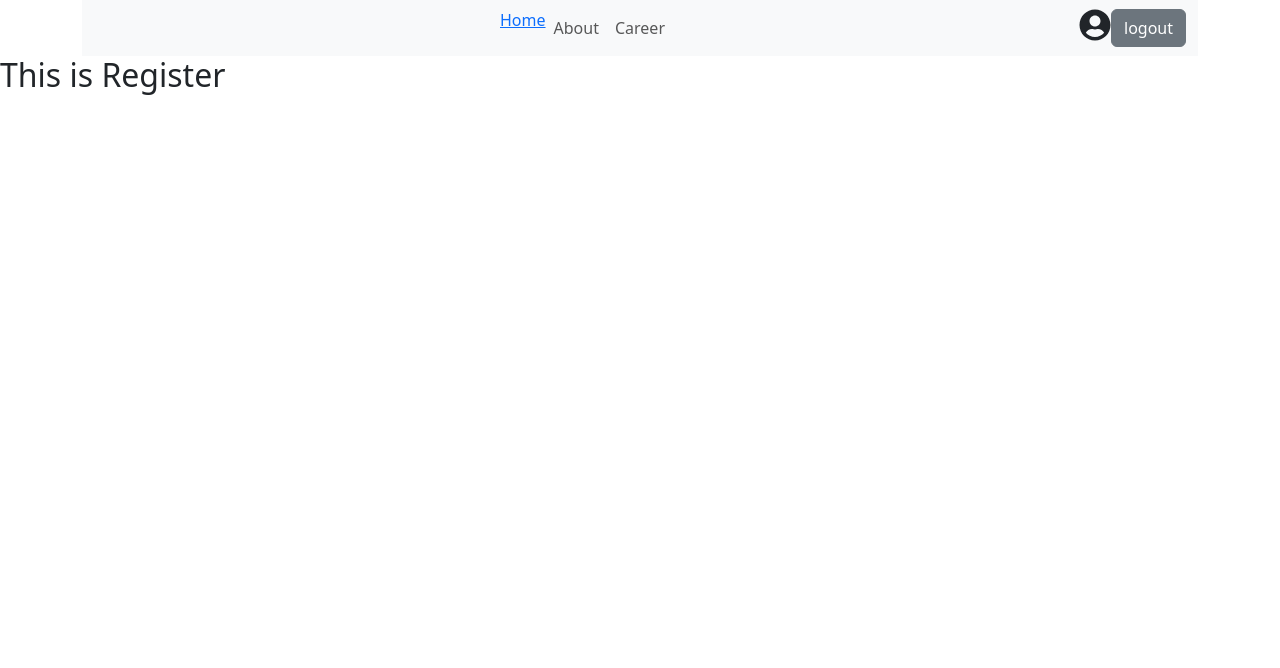
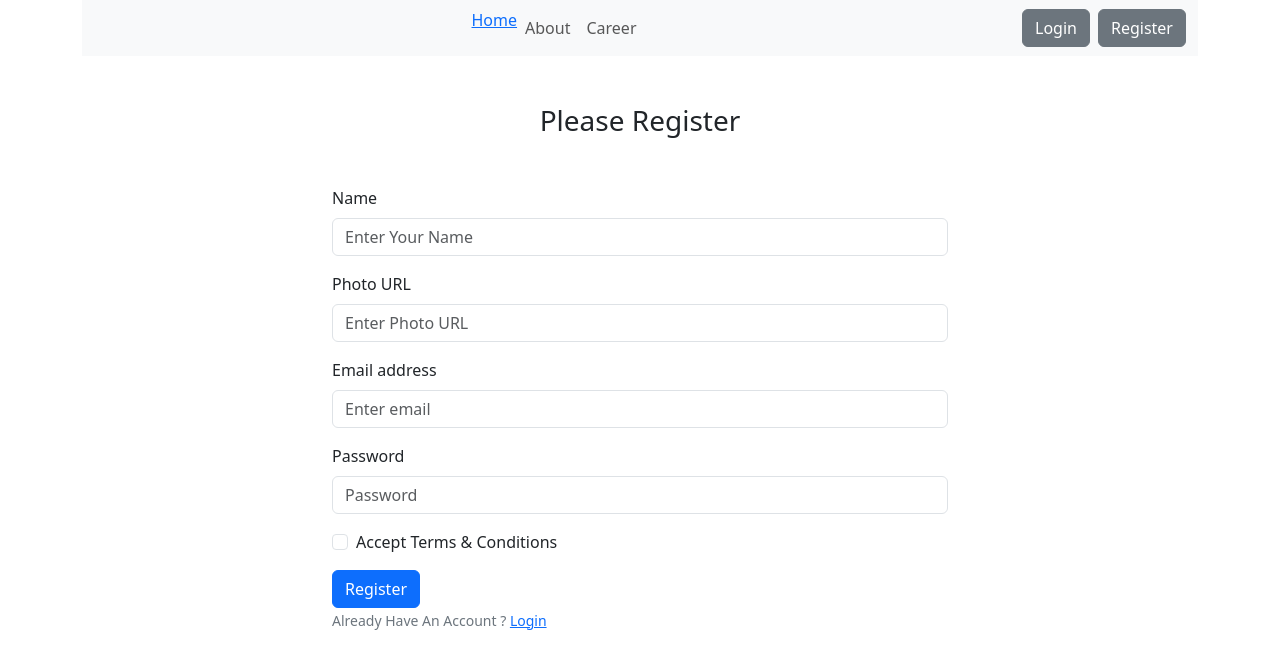
Before and after one commit to shahin-hossain/the-news-dragon-client, a React (Vite) app: page /register in a window 1280 px wide. Shown: the top 668 px of the page. Built offline with nearby package versions, Linux system fonts and the light colour scheme.

Commit message:
Login and Register Form

```diff
--- a/src/layouts/NewsLayout.jsx
+++ b/src/layouts/NewsLayout.jsx
@@ -5,11 +5,13 @@
 import { Col, Container, Row } from 'react-bootstrap';
 import LeftNav from '../pages/Shared/LeftNav/LeftNav';
 import RightNav from '../pages/Shared/RightNav/RightNav';
+import NavigationBar from '../pages/Shared/NavigationBar/NavigationBar';
 
 const NewsLayout = () => {
     return (
         <div>
             <Header></Header>
+
             {/* react-bootstrap থেকে container, Row, Col গুলো import করে নিতে হবে। */}
             <Container>
                 <Row>
--- a/src/pages/Login/Login/Login.jsx
+++ b/src/pages/Login/Login/Login.jsx
@@ -1,10 +1,39 @@
 import React from 'react';
+import { Button, Container, Form } from 'react-bootstrap';
+import { Link } from 'react-router-dom';
 
 const Login = () => {
     return (
-        <div>
-            <h2>This is Login Page</h2>
-        </div>
+        <Container className='mx-auto w-50'>
+            <h3>Please Login</h3>
+            <Form >
+                <Form.Group className="mb-3" controlId="formBasicEmail">
+                    <Form.Label>Email address</Form.Label>
+                    <Form.Control type="email" name='email' placeholder="Enter email" required />
+                </Form.Group>
+
+                <Form.Group className="mb-3" controlId="formBasicPassword">
+                    <Form.Label>Password</Form.Label>
+                    <Form.Control type="password" name='password' placeholder="Password" required />
+                </Form.Group>
+                <Form.Group className="mb-3" controlId="formBasicCheckbox">
+                    <Form.Check type="checkbox" label="Check me out" />
+                </Form.Group>
+                <Button variant="primary" type="submit">
+                    Login
+                </Button>
+                <br />
+                <Form.Text className="text-secondary ">
+                    Dont’t Have An Account ? <Link to='/register' className='success'>Register</Link>
+                </Form.Text>
+                <Form.Text className="text-success">
+
+                </Form.Text>
+                <Form.Text className="text-danger">
+
+                </Form.Text>
+            </Form>
+        </Container>
     );
 };
 
--- a/src/pages/Login/Register/Register.jsx
+++ b/src/pages/Login/Register/Register.jsx
@@ -1,10 +1,47 @@
 import React from 'react';
+import { Button, Container, Form } from 'react-bootstrap';
+import { Link } from 'react-router-dom';
 
 const Register = () => {
     return (
-        <div>
-            <h2>This is Register</h2>
-        </div>
+        <Container className='mx-auto w-50'>
+            <h3 className='text-center my-5'>Please Register</h3>
+            <Form >
+                <Form.Group className="mb-3" controlId="formBasicEmail">
+                    <Form.Label>Name</Form.Label>
+                    <Form.Control type="email" name='name' placeholder="Enter Your Name" required />
+                </Form.Group>
+                <Form.Group className="mb-3" controlId="formBasicEmail">
+                    <Form.Label>Photo URL</Form.Label>
+                    <Form.Control type="text" name='photo' placeholder="Enter Photo URL" required />
+                </Form.Group>
+                <Form.Group className="mb-3" controlId="formBasicEmail">
+                    <Form.Label>Email address</Form.Label>
+                    <Form.Control type="email" name='email' placeholder="Enter email" required />
+                </Form.Group>
+
+                <Form.Group className="mb-3" controlId="formBasicPassword">
+                    <Form.Label>Password</Form.Label>
+                    <Form.Control type="password" name='password' placeholder="Password" required />
+                </Form.Group>
+                <Form.Group className="mb-3" controlId="formBasicCheckbox">
+                    <Form.Check type="checkbox" name='accept' label="Accept Terms & Conditions" />
+                </Form.Group>
+                <Button variant="primary" type="submit">
+                    Register
+                </Button>
+                <br />
+                <Form.Text className="text-secondary ">
+                    Already Have An Account ? <Link to='/login' className='success'>Login</Link>
+                </Form.Text>
+                <Form.Text className="text-success">
+
+                </Form.Text>
+                <Form.Text className="text-danger">
+
+                </Form.Text>
+            </Form>
+        </Container>
     );
 };
 
--- a/src/pages/Shared/NavigationBar/NavigationBar.jsx
+++ b/src/pages/Shared/NavigationBar/NavigationBar.jsx
@@ -15,8 +15,7 @@
                     <Navbar.Collapse id="responsive-navbar-nav">
                         <Nav className="mx-auto">
 
-                            <Link to='/'>Home</Link>
-
+                            <Link to='/category/0'>Home</Link>
                             <Nav.Link href="#pricing">About</Nav.Link>
                             <Nav.Link href="#Career">Career</Nav.Link>
                         </Nav>
@@ -28,8 +27,8 @@
                             {
                                 user ? <Button variant="secondary">logout</Button>
                                     : <>
-                                        <Link to='/login'><Button variant="secondary" >Login</Button></Link>
-                                        <Link to='/signup'><Button variant="secondary" >Signup</Button></Link>
+                                        <Link to='/login'><Button variant="secondary" className='me-2'>Login</Button></Link>
+                                        <Link to='/register'><Button variant="secondary" >Register</Button></Link>
                                     </>
                             }
 
--- a/src/providers/AuthProvider.jsx
+++ b/src/providers/AuthProvider.jsx
@@ -8,7 +8,7 @@
 const auth = getAuth(app);
 
 const AuthProvider = ({ children }) => {
-    const user = { displayName: 'Shahin Hossain' }
+    const user = null;
 
     const authInfo = {
         user
```
